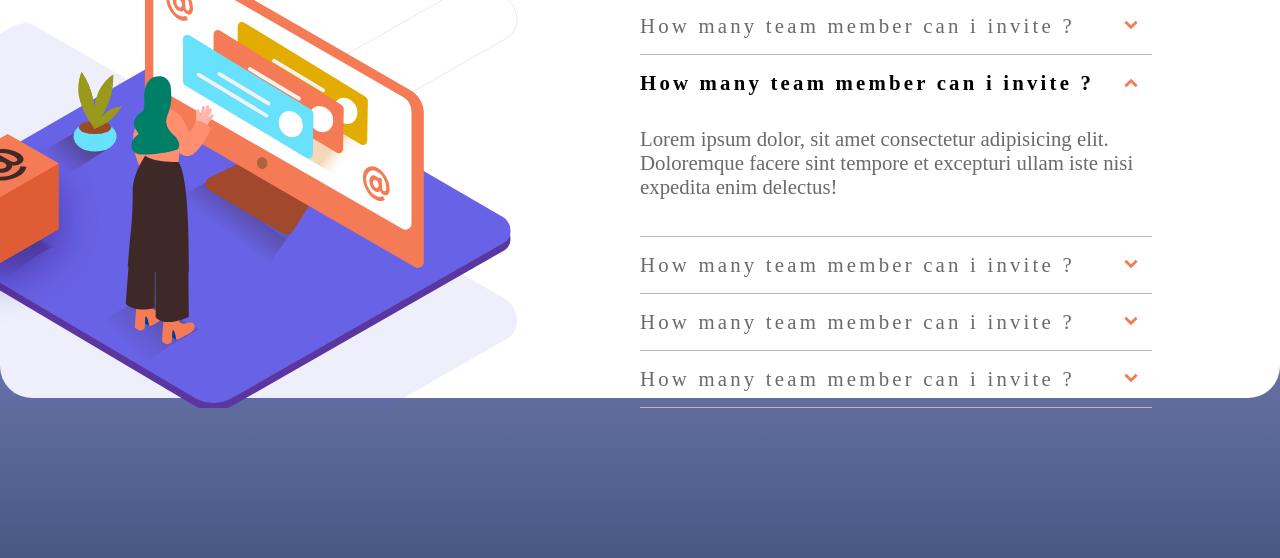
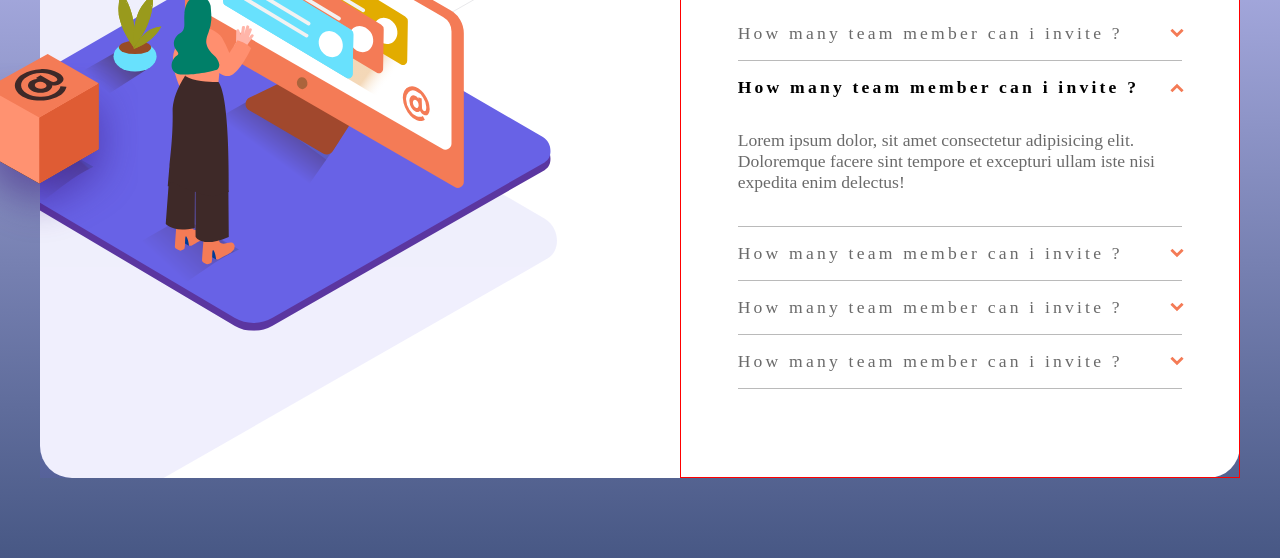
Before and after one commit to vienpham2019/learnCSS, a plain HTML site: page workshop/FAQAccordingCard/index.html in a window 1280 px wide. Shown: the part 242-800 px from the top of the page. Drawn offline with Linux system fonts and the light colour scheme.

Commit message:
faq card

```diff
--- a/workshop/FAQAccordingCard/style.css
+++ b/workshop/FAQAccordingCard/style.css
@@ -24,16 +24,17 @@ body {
 }
 
 .card-container {
-    display: grid;
-    grid-template-columns: auto 1fr;
+    display: flex;
+    flex-wrap: wrap;
+    justify-content: center;
     background: hsl(var(--clr-neutral-hsl-100));
-    max-width: 80rem;
-    height: 60%;
     border-radius: 2rem;
+    margin: 2rem
 }
 
 .image-container {
     width: 40rem;
+    aspect-ratio: 1;
     position: relative;
 }
 
@@ -67,13 +68,17 @@ body {
 
 .content {
     display: flex;
+    width: 35rem;
+    aspect-ratio: 1;
     flex-direction: column;
-    /* align-items: center; */
+    align-items: center;
     justify-content: center;
+    padding: 2rem;
+    border: 1px solid red;
 }
 
 .question-container {
-    width: 80%;
+    width: 90%;
 }
 
 .question-content {
@@ -84,13 +89,12 @@ body {
 .question-content-header {
     color: rgb(106, 106, 106);
     display: flex;
-    padding-right: 1rem;
     justify-content: space-between;
     align-items: center;
 }
 
 .question-content-header .question {
-    font-size: 1.3rem;
+    font-size: 1.1rem;
     letter-spacing: .2rem;
     margin: 0;
 }
@@ -110,7 +114,7 @@ body {
 
 .question-content .answer {
     display: block;
-    font-size: 1.3rem;
+    font-size: 1.1rem;
     color: rgb(106, 106, 106);
     padding-right: .4rem;
     margin-top: 2rem;
```
